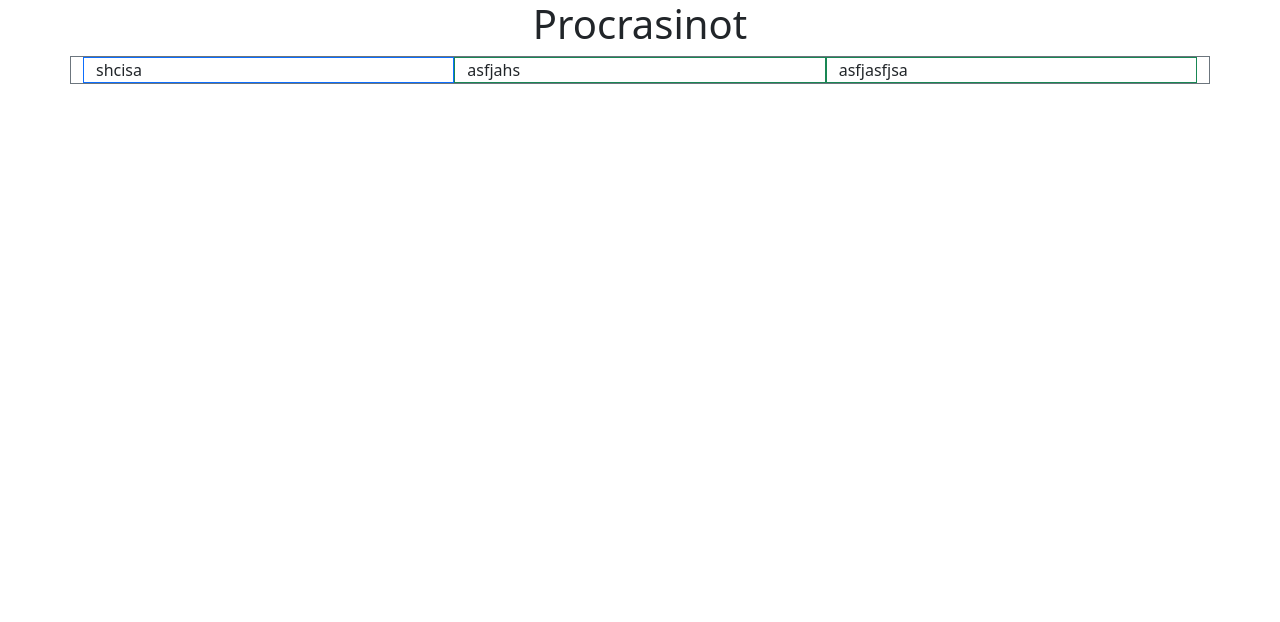
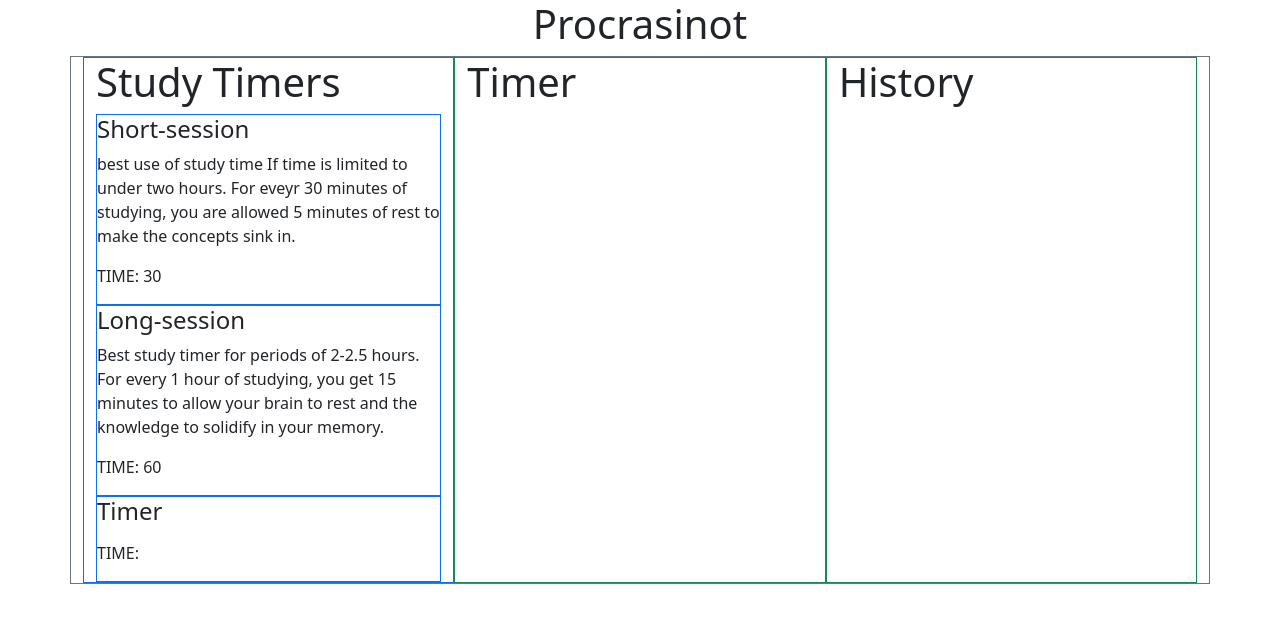
Before and after one commit to Lazaritom/Portfolioprojects, a React (Vite) app in the folder Procrasinot/: page / in a window 1280 px wide. Shown: the top 622 px of the page. Built offline with nearby package versions, Linux system fonts and the light colour scheme.

Commit message:
Created the add timer section

```diff
--- a/Procrasinot/src/App.jsx
+++ b/Procrasinot/src/App.jsx
@@ -1,22 +1,27 @@
-import { useState } from 'react'
 import reactLogo from './assets/react.svg'
 import viteLogo from '/vite.svg'
 import 'bootstrap/dist/css/bootstrap.css'
 import './App.css'
-import {Timer1, Timer2, Timer} from './data'
-
-
+import TimerChoice from './Components'
+import { Timer1, Timer2, Timer } from './data'
 
 export default function App() {
-
   return (
     <>
-    <h1 className='text-center'>Procrasinot</h1>
+      <h1 className='text-center'>Procrasinot</h1>
       <div className="container border border-secondary d-flex justify-content-center">
-        <div className="container border border-primary col-lg ">shcisa</div>
-        <div className='container border border-success col-lg '>asfjahs</div>
-        <div className='container border border-success col-lg '>asfjasfjsa</div>
-      </div>
+          <div className="container border border-primary col-lg ">
+            <h1>Study Timers</h1>
+            <TimerChoice name={Timer1.name} goal={Timer1.goal} time={Timer1.time}/>
+            <TimerChoice name={Timer2.name} goal={Timer2.goal} time={Timer2.time}/>
+            <TimerChoice name={Timer.name} goal={Timer.goal} time={Timer.time}/>
+          </div>
+          <div className='container border border-success col-lg '>
+            <h1>Timer</h1>
+          </div>
+          <div className='container border border-success col-lg '>
+            <h1>History</h1>
+          </div>
+        </div>
     </>
-  )
-}
+  )}
--- a/Procrasinot/src/components.jsx
+++ b/Procrasinot/src/components.jsx
@@ -1,16 +1,13 @@
 import './App.css'
 import {Timer1, Timer2, Timer} from './data'
+import { Component } from 'react'
 
-const args = [Timer1, Timer2, Timer];
-
-export default function TimerChoice() {
-    for (item in args) {
-
-    }
+export default function TimerChoice({name, goal, time}) {
     return (
-        <>
-            <h1>name</h1>
-            <blockquote>des</blockquote>
-        </>
+        <div className="border border-primary">
+            <h4>{name}</h4>
+            <blockquote>{goal}</blockquote>
+            <p>TIME: {time}</p>
+        </div>
     )
 }
--- a/Procrasinot/src/data.js
+++ b/Procrasinot/src/data.js
@@ -1,15 +1,15 @@
 export const Timer1 = {
-    'name': "Timer1",
+    'name': "Short-session",
     "time": 30,
     "break": 5,
-    "repeat": 3,
-    "Goal": "best use of study time If time is limited to under two hours. For eveyr 30 minutes of studying, you are allowed 5 minutes of rest to make the concepts sink in."
+    "repeat": 2,
+    "goal": "best use of study time If time is limited to under two hours. For eveyr 30 minutes of studying, you are allowed 5 minutes of rest to make the concepts sink in."
 }
 export const Timer2 = {
-    'name': "Timer2",
+    'name': "Long-session",
     "time": 60,
     "break": 15,
     "repeat": 2,
-    "Goal": "Best study timer for periods of 2-2.5 hours. For every 1 hour of studying, you get 15 minutes to allow your brain to rest and the knowledge to solidify in your memory."
+    "goal": "Best study timer for periods of 2-2.5 hours. For every 1 hour of studying, you get 15 minutes to allow your brain to rest and the knowledge to solidify in your memory."
 }
-export const Timer = (name, time, brek, repeat, Goal) => { return { name: name, time: time, break: brek, repeat: repeat, Goal: Goal } }
+export const Timer = (name, time, brek, repeat, Goal) => { return { name: name, time: time, break: brek, repeat: repeat, goal: Goal } }
```
